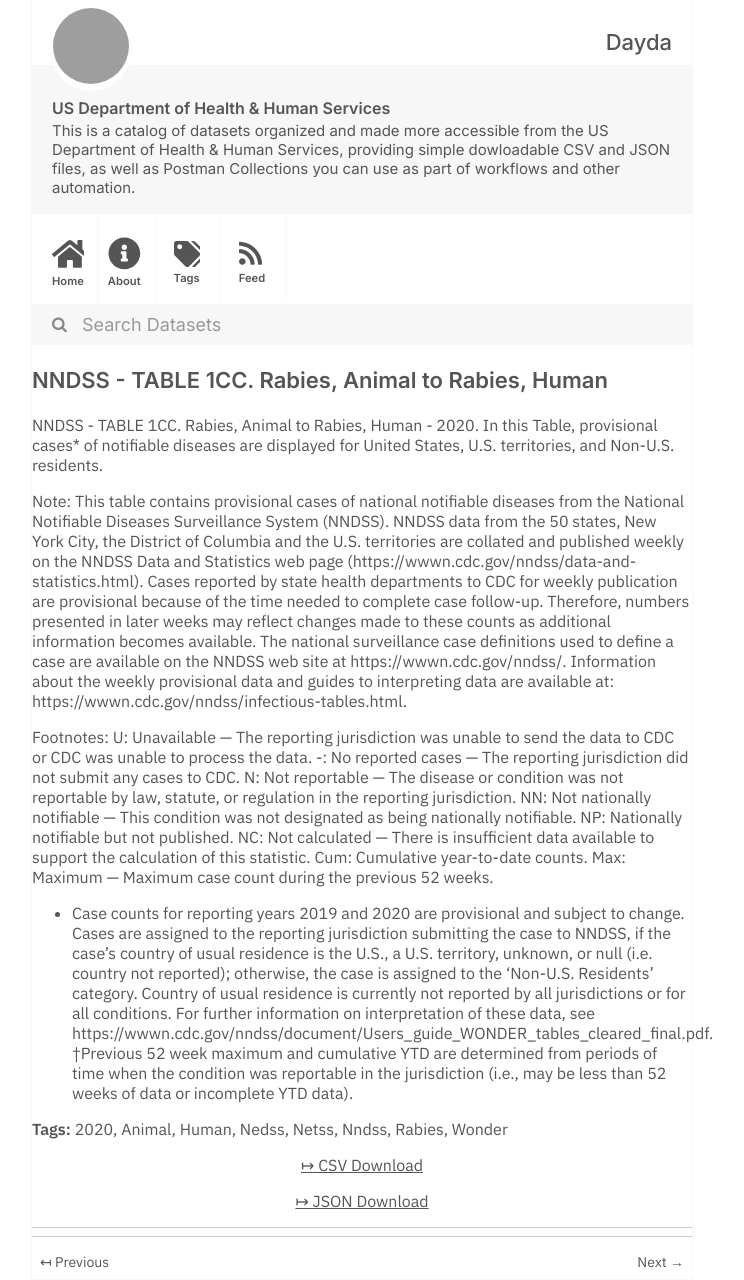
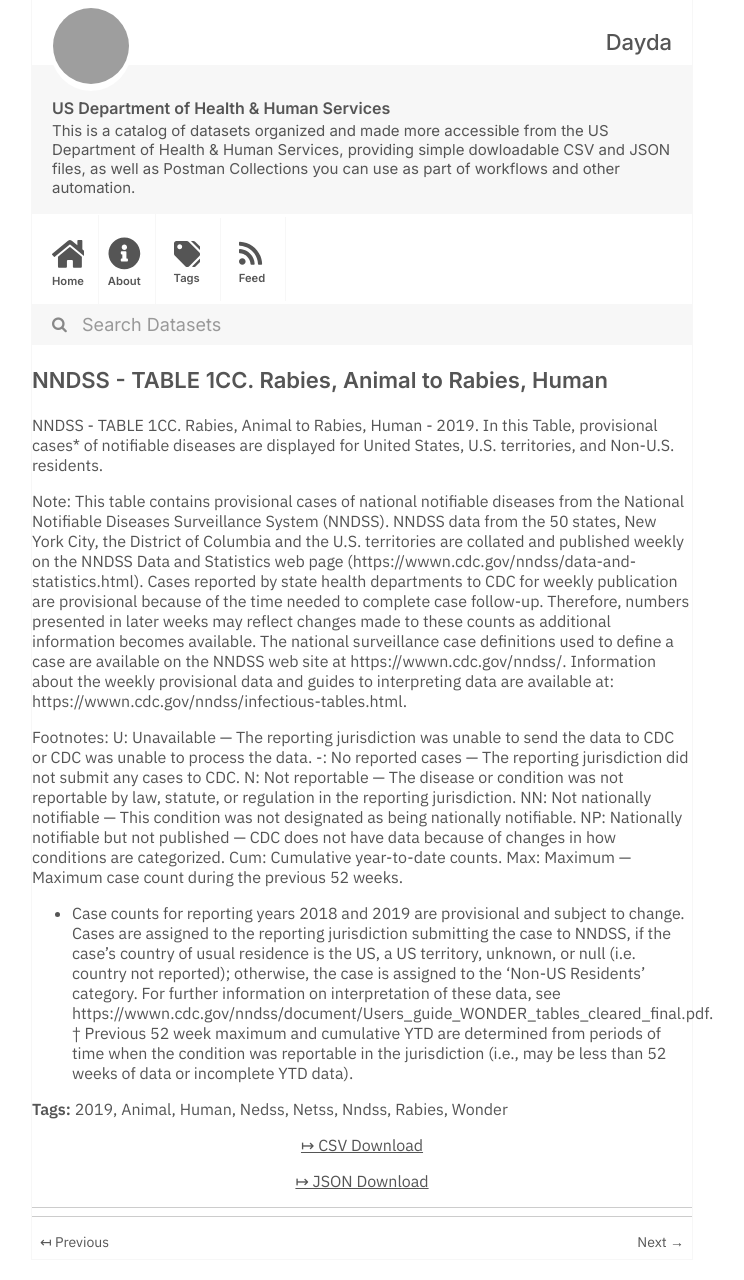
Before and after one commit to dayda-entities/us-department-of-health-and-human-services, a Jekyll site: the page built from _posts/2020-11-10-nndss-table-1cc.-rabies-animal-to-rabies-human.md, in a window 1280 px wide. Shown: the whole page, without its empty margins (278-1022 px from the left). Built offline with Jekyll 4.4.1, drawn with Linux system fonts in a browser that asks for light colours; grey boxes are pictures that could not be loaded.

Commit message:
Publish Data

```diff
--- a/_posts/2020-11-10-nndss-table-1cc.-rabies-animal-to-rabies-human.md
+++ b/_posts/2020-11-10-nndss-table-1cc.-rabies-animal-to-rabies-human.md
@@ -1,11 +1,11 @@
 ---
 title: 'NNDSS - TABLE 1CC. Rabies, Animal to Rabies, Human'
-created: '2020-11-10T16:16:32.768954'
-modified: '2021-04-17T02:57:30.024716'
+created: '2020-11-10T16:17:49.356863'
+modified: '2021-04-17T02:59:43.938650'
 state: active
 type: dataset
 tags:
-  - '2020'
+  - '2019'
   - Animal
   - Human
   - Nedss
@@ -14,12 +14,12 @@ tags:
   - Rabies
   - Wonder
 groups: []
-csv_url: 'https://data.cdc.gov/api/views/6kf3-4udg/rows.csv?accessType=DOWNLOAD'
-json_url: 'https://data.cdc.gov/api/views/6kf3-4udg/rows.json?accessType=DOWNLOAD'
+csv_url: 'https://data.cdc.gov/api/views/usyq-s7ip/rows.csv?accessType=DOWNLOAD'
+json_url: 'https://data.cdc.gov/api/views/usyq-s7ip/rows.json?accessType=DOWNLOAD'
 layout: post
 
 ---
-NNDSS - TABLE 1CC. Rabies, Animal to Rabies, Human - 2020. In this Table, provisional cases* of notifiable diseases are displayed for United States, U.S. territories, and Non-U.S. residents.
+NNDSS - TABLE 1CC. Rabies, Animal to Rabies, Human - 2019. In this Table, provisional cases* of notifiable diseases are displayed for United States, U.S. territories, and Non-U.S. residents.
 
 Note:
 This table contains provisional cases of national notifiable diseases from the National Notifiable Diseases Surveillance System (NNDSS). NNDSS data from the 50 states, New York City, the District of Columbia and the U.S. territories are collated and published weekly on the NNDSS Data and Statistics web page (https://wwwn.cdc.gov/nndss/data-and-statistics.html). Cases reported by state health departments to CDC for weekly publication are provisional because of the time needed to complete case follow-up. Therefore, numbers presented in later weeks may reflect changes made to these counts as additional information becomes available. The national surveillance case definitions used to define a case are available on the NNDSS web site at https://wwwn.cdc.gov/nndss/. Information about the weekly provisional data and guides to interpreting data are available at: https://wwwn.cdc.gov/nndss/infectious-tables.html.
@@ -29,9 +29,8 @@ U: Unavailable — The reporting jurisdiction was unable to send the data to CDC
 -: No reported cases — The reporting jurisdiction did not submit any cases to CDC.
 N: Not reportable — The disease or condition was not reportable by law, statute, or regulation in the reporting jurisdiction.
 NN: Not nationally notifiable — This condition was not designated as being nationally notifiable.
-NP: Nationally notifiable but not published.
-NC: Not calculated — There is insufficient data available to support the calculation of this statistic.
+NP: Nationally notifiable but not published — CDC does not have data because of changes in how conditions are categorized.
 Cum: Cumulative year-to-date counts.
- Max: Maximum — Maximum case count during the previous 52 weeks.
-  * Case counts for reporting years 2019 and 2020 are provisional and subject to change. Cases are assigned to the reporting jurisdiction submitting the case to NNDSS, if the case's country of usual residence is the U.S., a U.S. territory, unknown, or null (i.e. country not reported); otherwise, the case is assigned to the 'Non-U.S. Residents' category. Country of usual residence is currently not reported by all jurisdictions or for all conditions. For further information on interpretation of these data, see https://wwwn.cdc.gov/nndss/document/Users_guide_WONDER_tables_cleared_final.pdf.
-†Previous 52 week maximum and cumulative YTD are determined from periods of time when the condition was reportable in the jurisdiction (i.e., may be less than 52 weeks of data or incomplete YTD data).
+Max: Maximum — Maximum case count during the previous 52 weeks.
+* Case counts for reporting years 2018 and 2019 are provisional and subject to change. Cases are assigned to the reporting jurisdiction submitting the case to NNDSS, if the case's country of usual residence is the US, a US territory, unknown, or null (i.e. country not reported); otherwise, the case is assigned to the 'Non-US Residents' category. For further information on interpretation of these data, see https://wwwn.cdc.gov/nndss/document/Users_guide_WONDER_tables_cleared_final.pdf.
+† Previous 52 week maximum and cumulative YTD are determined from periods of time when the condition was reportable in the jurisdiction (i.e., may be less than 52 weeks of data or incomplete YTD data).
```
